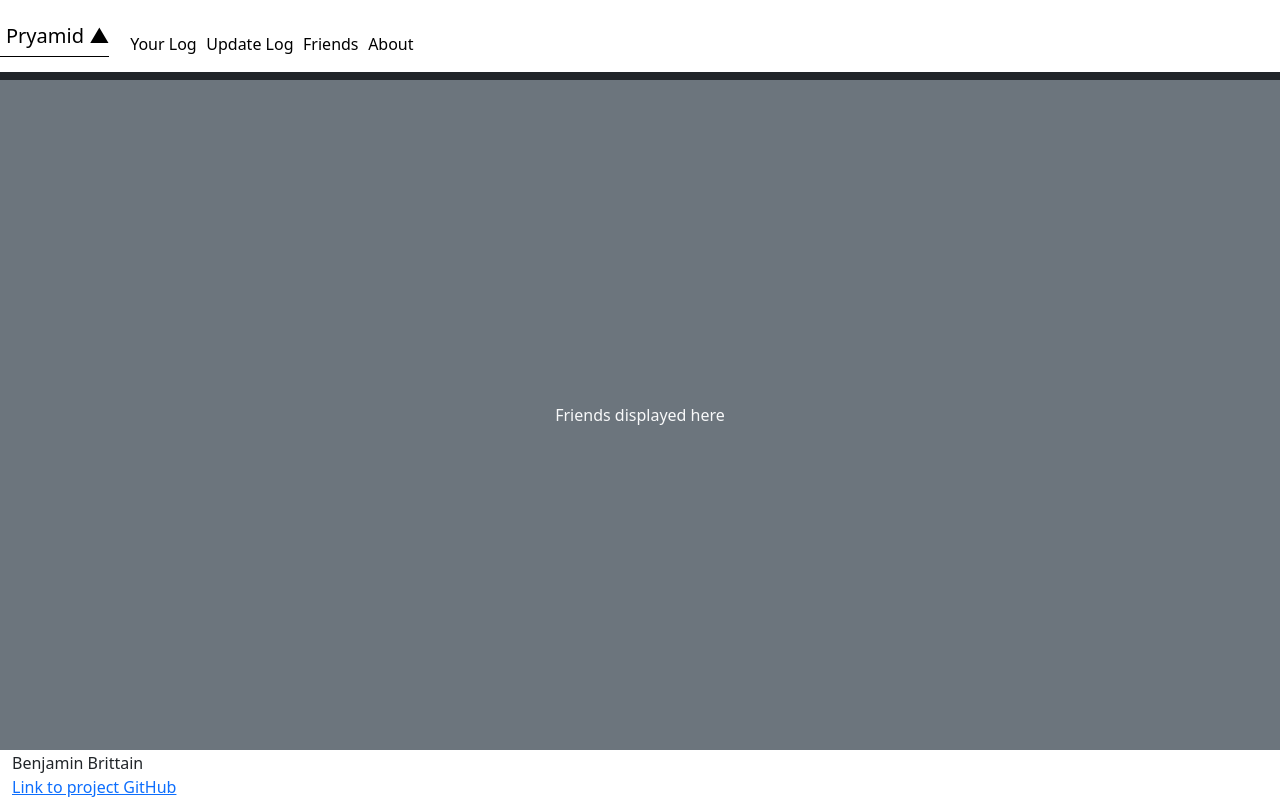
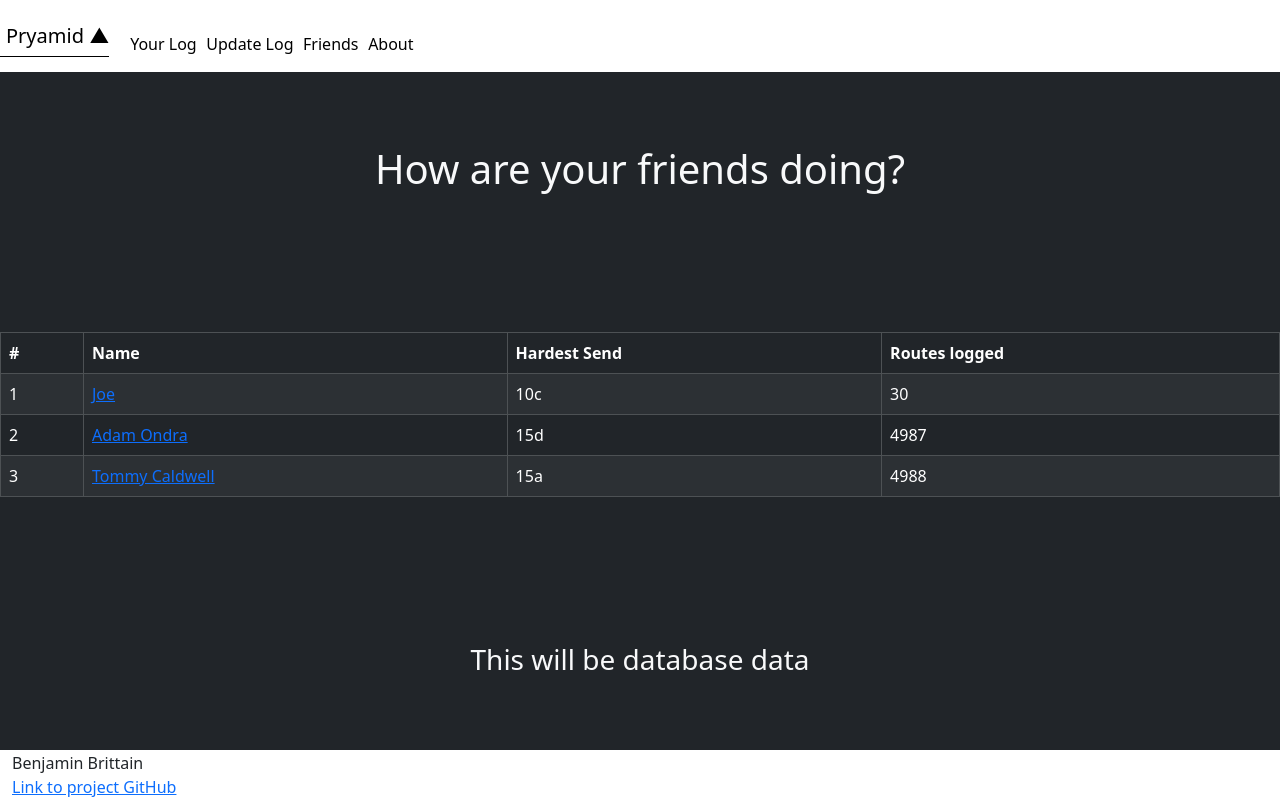
Before and after one commit to thelastbrittain/startup, a React (Vite) app: page /friends in a window 1280 px wide. Built offline with nearby package versions, Linux system fonts and the light colour scheme.

Commit message:
Change the rest of the html files into react components

```diff
--- a/src/about/about.jsx
+++ b/src/about/about.jsx
@@ -1,9 +1,23 @@
 import React from 'react';
+import climbingImage from "../../public/male-climber-on-overhanging-rock-600nw-501632293.webp"
 
 export function About() {
   return (
-    <main className='container-fluid bg-secondary text-center'>
-      <div>about page</div>
+    <main>
+        <p>
+            After a year or so of climbing, most climbers feel that they are
+            beginning to plateau. They don't understand that they will not climb a
+            harder grade every session, and they fail to track their progress.
+            The climbing pyramid theory is that to climb a route ranked 1 grade
+            harder, you must climb 2-3 routes that are 1 grade easier. If you log
+            every climb you've ever done, the results appear like a pyramid, with a
+            high quantity of easier climbs as the base and a few, harder routes
+            forming the top. This application helps people track the routes they
+            have climbed and displays their efforts in a pyramid, showing them the
+            progress they really are making.
+        </p>
+        <img src={climbingImage}
+        alt="climbing image" width="1000" height="500"/>
     </main>
   );
 }
--- a/src/app.jsx
+++ b/src/app.jsx
@@ -7,6 +7,7 @@ import { Log } from './log/log';
 import { Friends } from "./friends/friends"
 import { About } from "./about/about"
 import { UpdateLog } from './updateLog/updateLog'
+import { PostUpdateLog } from './postUpdateLog/postUpdateLog';
 
 
 
@@ -21,8 +22,8 @@ export default function App() {
                     <Route path="/friends" element={<Friends/>}/>
                     <Route path="/about" element={<About/>}/>
                     <Route path="/updateLog" element={<UpdateLog/>}/>
+                    <Route path="/postUpdateLog" element={<PostUpdateLog/>}/>
                     <Route path='*' element={<NotFound />} />
-                    <Route path="/postUpdateLog"/>
                 </Routes>
                 <Footer/>
             </div>
--- a/src/friends/friends.jsx
+++ b/src/friends/friends.jsx
@@ -2,8 +2,41 @@ import React from 'react';
 
 export function Friends() {
   return (
-    <main className='container-fluid bg-secondary text-center'>
-      <div>Friends displayed here</div>
+    <main>
+      {/* <!-- Columns:  Name, hardest route, number of routes climbed --> */}
+        {/* <!-- 336799 MTN Proj blue color --> */}
+      <h1 className="friends-header">How are your friends doing?</h1>
+      <table className="table table-striped table-bordered custom-border friends-table">
+          <thead className="table-dark">
+              <tr>
+                  <th>#</th>
+                  <th>Name</th>
+                  <th>Hardest Send</th>
+                  <th>Routes logged</th>
+              </tr>
+          </thead>
+          <tbody className="table-dark">
+              <tr>
+                  <td>1</td>
+                  <td><a className="friends-a" href="log.html">Joe</a></td>
+                  <td>10c</td>
+                  <td>30</td>
+                </tr>
+                <tr>
+                  <td>2</td>
+                  <td><a className="friends-a" href="log.html">Adam Ondra</a></td>
+                  <td>15d</td>
+                  <td>4987</td>
+                </tr>
+                <tr>
+                  <td>3</td>
+                  <td><a className="friends-a" href="log.html">Tommy Caldwell</a></td>
+                  <td>15a</td>
+                  <td>4988</td>
+                </tr>
+          </tbody>
+      </table>
+      <h3>This will be database data</h3>
     </main>
   );
 }
--- a/src/postUpdateLog/postUpdateLog.jsx
+++ b/src/postUpdateLog/postUpdateLog.jsx
@@ -1,14 +1,24 @@
 import React from 'react';
+import climbingImage from "../../public/male-climber-on-overhanging-rock-600nw-501632293.webp"
+import { useNavigate, NavLink } from 'react-router-dom';
 
-export function UpdateLog() {
+export function PostUpdateLog() {
+  const navigate = useNavigate();
+
+    const handleSubmit = (event) => {
+        event.preventDefault();
+        navigate('/UpdateLog');
+    }
   return (
     <main>
         <hr />
         <h2>Congrats for adding to your pyramid!</h2>
-        <img src="../Images/male-climber-on-overhanging-rock-600nw-501632293.webp"
+        <img src={climbingImage}
         alt="climbing image" width="1000" height="500"/>
         <p>This will be an api to pull various climbing images</p>
-        <h3><a href="updateLog.html">Continue Logging</a></h3>
+        <NavLink to="/updateLog">
+          <button className="btn btn-primary">Continue Logging</button>
+        </NavLink>
     </main>
   );
 }
--- a/src/updateLog/updateLog.jsx
+++ b/src/updateLog/updateLog.jsx
@@ -1,12 +1,21 @@
 import React from 'react';
 import "./updateLog.css"
+import { useNavigate } from 'react-router-dom';
 
 export function UpdateLog() {
+    const navigate = useNavigate();
+
+    const handleSubmit = (event) => {
+        event.preventDefault();
+        navigate('/postUpdateLog');
+    }
+
+
   return (
     <main class="updateLog-main">
         <h1 class="updateLog-header">Update Your Climbing Log</h1>
         {/* <!-- Change this to a post method later --> */}
-        <form action ="/postUpdateLog" method="get" class="updateLog-form">
+        <form onSubmit={handleSubmit} class="updateLog-form">
             <div class="mb-3">
                 <label for="routeGrade" class="form-label">Route Grade: </label>
                 <select id="routeGrade" name="varrouteGrade" class="form-select">
```
